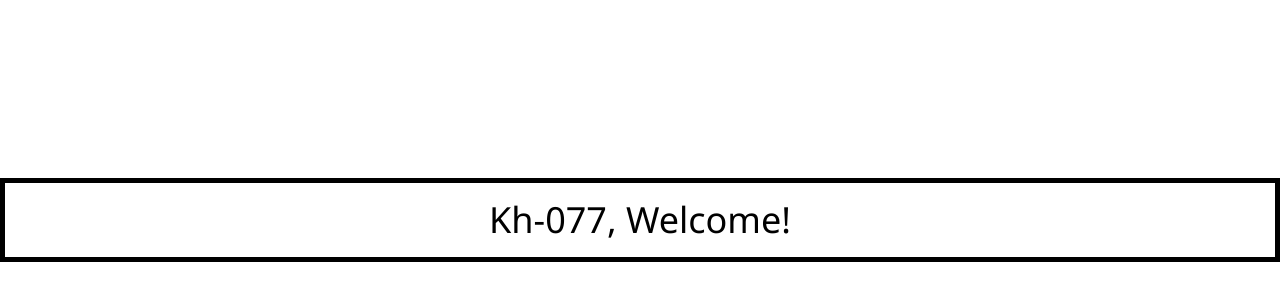
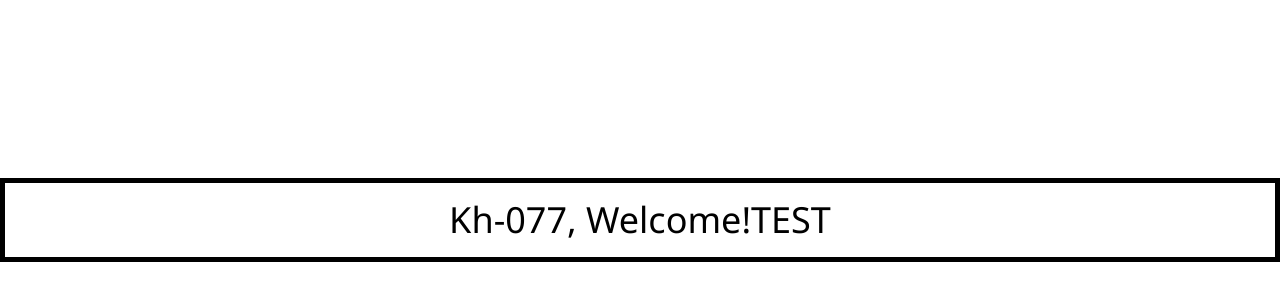
Before and after one commit to DanProff/Demo-1, a plain HTML site: page index.html in a window 1280 px wide. Shown: the part 122-422 px from the top of the page. Drawn offline with nearby package versions, Linux system fonts and the light colour scheme.

Commit message:
Update index.html

```diff
--- a/index.html
+++ b/index.html
@@ -11,7 +11,7 @@
 </head>
 <body>
 <div id="text">
-    <h1>Kh-077, Welcome!</h1>
+    <h1>Kh-077, Welcome!TEST</h1>
 </div>
 </body>
 <style>
```
